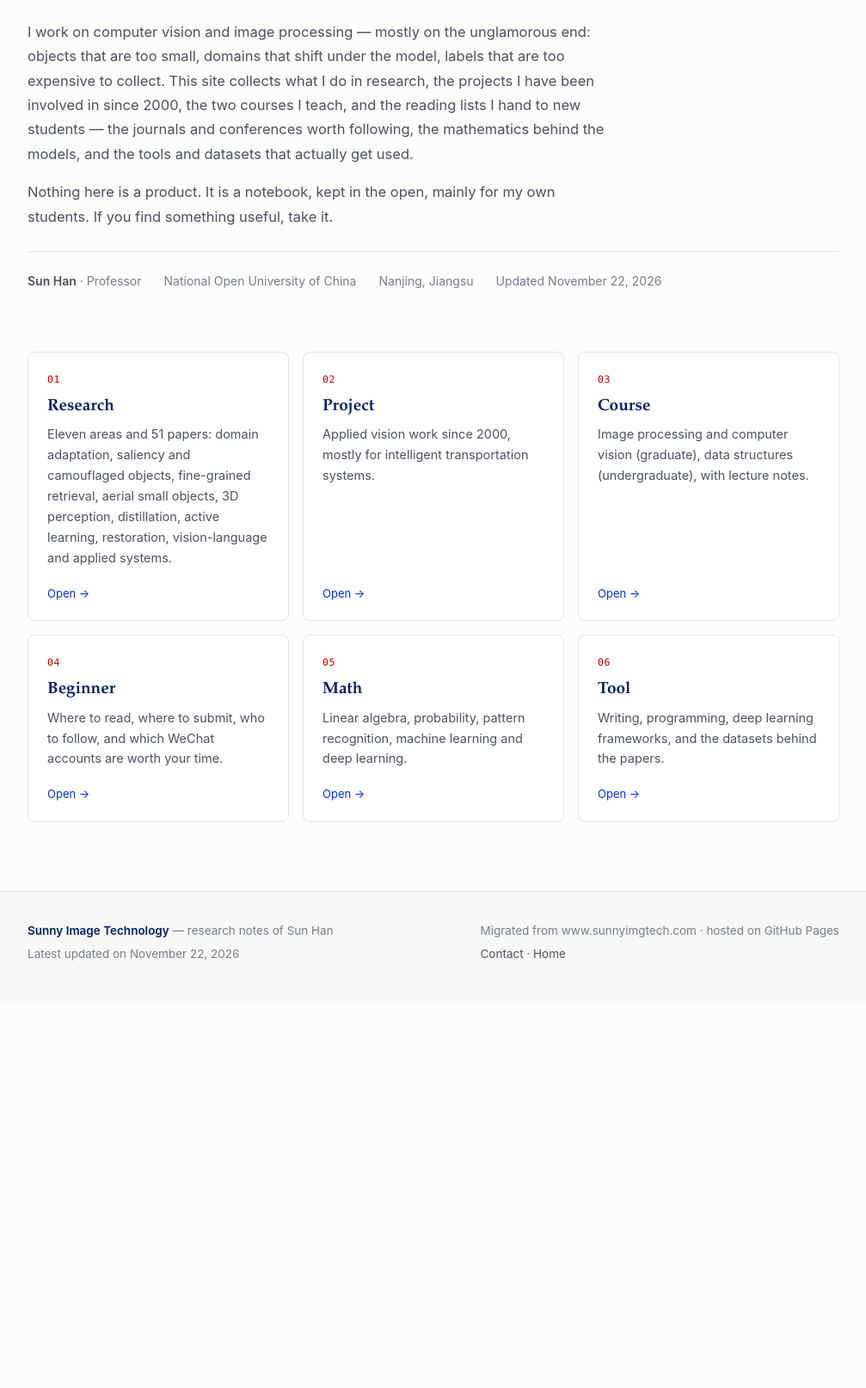
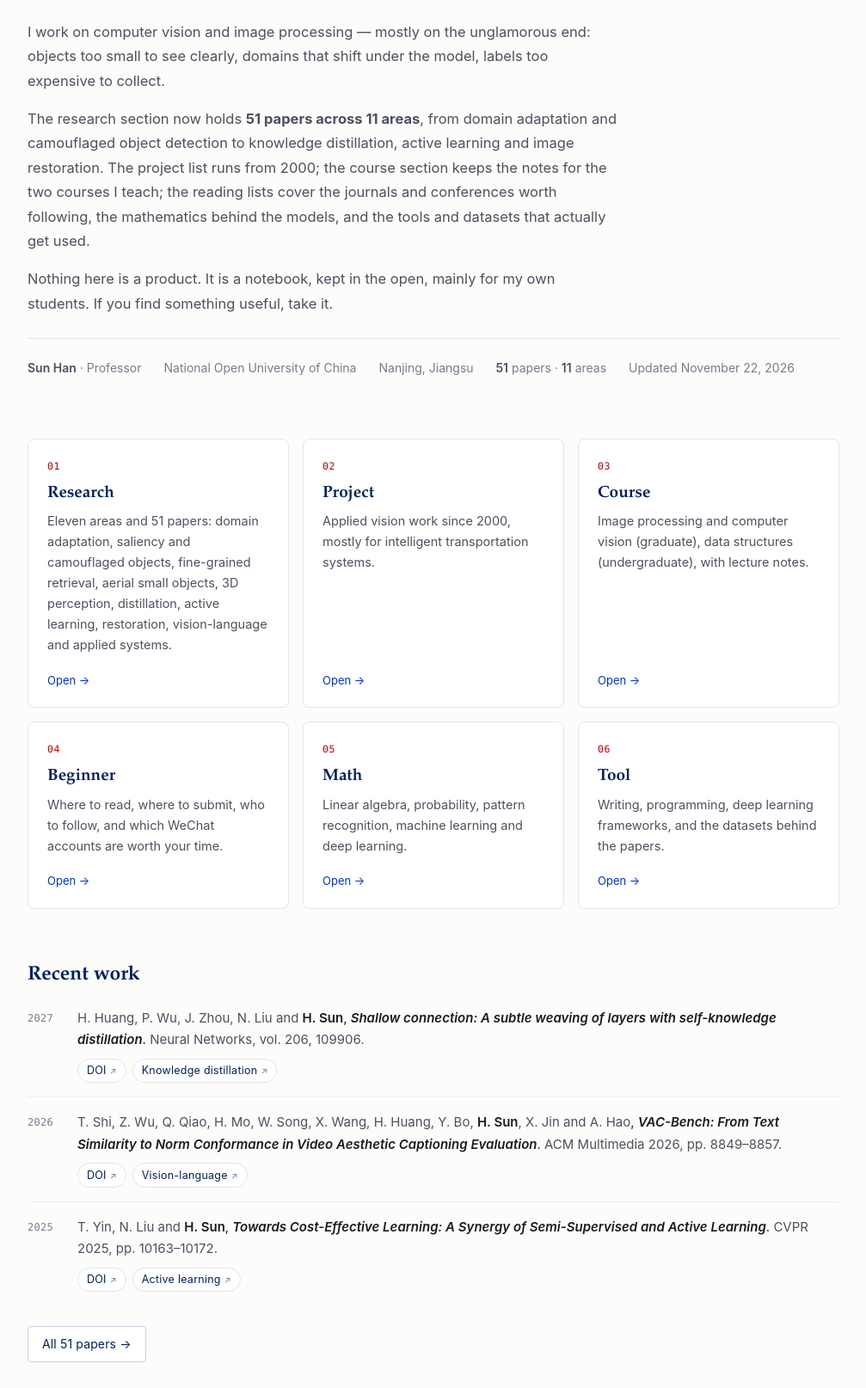
Before and after one commit to SunnyImgTech/SunnyImgTech.github.io, a plain HTML site: page index.html in a window 1280 px wide. Shown: the part 304-1918 px from the top of the page at 86% size, without its empty margins (136-1143 px from the left). Before the commit the page ends 1469 px from the top, so only its background shows below. Drawn offline with Linux system fonts and the light colour scheme.

Commit message:
Home: refresh intro copy and add Recent work highlights

```diff
--- a/index.html
+++ b/index.html
@@ -4,12 +4,12 @@
 <meta charset="utf-8">
 <meta name="viewport" content="width=device-width, initial-scale=1">
 <title>Sunny Image Technology — Sun Han</title>
-<meta name="description" content="Academic homepage of Sun Han: computer vision, image processing, courses, resources and datasets.">
+<meta name="description" content="Academic homepage of Sun Han: 51 papers in 11 research areas of computer vision and image processing, courses, resources and datasets.">
 <meta name="author" content="Sun Han">
 <meta name="keywords" content="computer vision, image processing, domain adaptation, saliency detection, deep hashing, small object detection, Sun Han">
 <meta property="og:type" content="website">
 <meta property="og:title" content="Sunny Image Technology — Sun Han">
-<meta property="og:description" content="Academic homepage of Sun Han: computer vision, image processing, courses, resources and datasets.">
+<meta property="og:description" content="Academic homepage of Sun Han: 51 papers in 11 research areas of computer vision and image processing, courses, resources and datasets.">
 <meta property="og:site_name" content="Sunny Image Technology">
 <link rel="icon" href="assets/img/favicon.svg" type="image/svg+xml">
 <link rel="icon" href="assets/img/favicon.ico" sizes="48x48">
@@ -43,18 +43,20 @@
       <p class="kicker">Computer Vision <span>·</span> Image Processing <span>·</span> Intelligent Transportation</p>
       <h1>Sunny Image Technology</h1>
       <p class="tagline">Notes from a lab that looks at pictures for a living.</p>
-      <p>I work on computer vision and image processing &mdash; mostly on the unglamorous end: objects that are
-         too small, domains that shift under the model, labels that are too expensive to collect.
-         This site collects what I do in research, the projects
-         I have been involved in since 2000, the two courses I teach, and the reading lists I hand to new
-         students &mdash; the journals and conferences worth following, the mathematics behind the models, and
-         the tools and datasets that actually get used.</p>
+      <p>I work on computer vision and image processing &mdash; mostly on the unglamorous end: objects too
+         small to see clearly, domains that shift under the model, labels too expensive to collect.</p>
+      <p>The research section now holds <b>51 papers across 11 areas</b>, from domain adaptation and camouflaged
+         object detection to knowledge distillation, active learning and image restoration. The project list runs
+         from 2000; the course section keeps the notes for the two courses I teach; the reading lists cover the
+         journals and conferences worth following, the mathematics behind the models, and the tools and datasets
+         that actually get used.</p>
       <p>Nothing here is a product. It is a notebook, kept in the open, mainly for my own students.
          If you find something useful, take it.</p>
       <div class="meta-row">
         <span><b>Sun Han</b> · Professor</span>
         <span>National Open University of China</span>
         <span>Nanjing, Jiangsu</span>
+        <span><b>51</b> papers · <b>11</b> areas</span>
         <span>Updated November 22, 2026</span>
       </div>
     </div>
@@ -99,6 +101,35 @@
       </a>
     </div>
   </div>
+  <div class="wrap">
+    <section class="block" style="margin-top:56px">
+      <h2 class="sec">Recent work</h2>
+      <ul class="pubs">
+        <li>
+          <span class="tag">2027</span>
+          <div>
+            <p class="pub-meta"><span class="pub-authors">H. Huang, P. Wu, J. Zhou, N. Liu and <b>H. Sun</b></span>, <span class="pub-title"><em>Shallow connection: A subtle weaving of layers with self-knowledge distillation</em></span>. <span class="pub-venue">Neural Networks, vol. 206, 109906.</span></p>
+            <div class="links"><a href="https://doi.org/10.1016/j.neunet.2026.109906">DOI</a><a href="research.html#area-1-6">Knowledge distillation</a></div>
+          </div>
+        </li>
+        <li>
+          <span class="tag">2026</span>
+          <div>
+            <p class="pub-meta"><span class="pub-authors">T. Shi, Z. Wu, Q. Qiao, H. Mo, W. Song, X. Wang, H. Huang, Y. Bo, <b>H. Sun</b>, X. Jin and A. Hao</span>, <span class="pub-title"><em>VAC-Bench: From Text Similarity to Norm Conformance in Video Aesthetic Captioning Evaluation</em></span>. <span class="pub-venue">ACM Multimedia 2026, pp. 8849&ndash;8857.</span></p>
+            <div class="links"><a href="https://doi.org/10.1145/3767308.3834988">DOI</a><a href="research.html#area-1-9">Vision-language</a></div>
+          </div>
+        </li>
+        <li>
+          <span class="tag">2025</span>
+          <div>
+            <p class="pub-meta"><span class="pub-authors">T. Yin, N. Liu and <b>H. Sun</b></span>, <span class="pub-title"><em>Towards Cost-Effective Learning: A Synergy of Semi-Supervised and Active Learning</em></span>. <span class="pub-venue">CVPR 2025, pp. 10163&ndash;10172.</span></p>
+            <div class="links"><a href="https://doi.org/10.1109/CVPR52734.2025.00950">DOI</a><a href="research.html#area-1-7">Active learning</a></div>
+          </div>
+        </li>
+      </ul>
+      <p style="margin-top:24px"><a class="btn ghost" href="research.html">All 51 papers &rarr;</a></p>
+    </section>
+  </div>
 </main>
 <footer class="site-foot">
   <div class="wrap">
```
